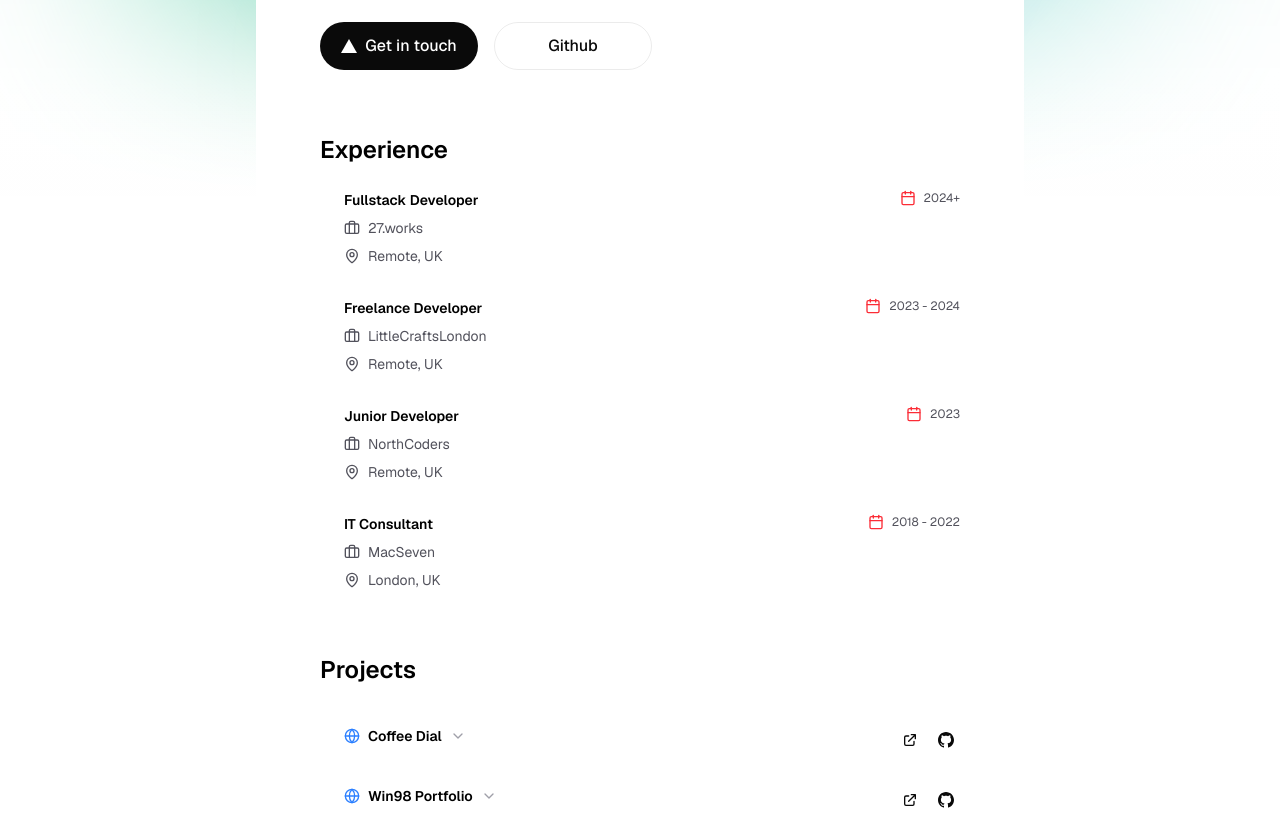
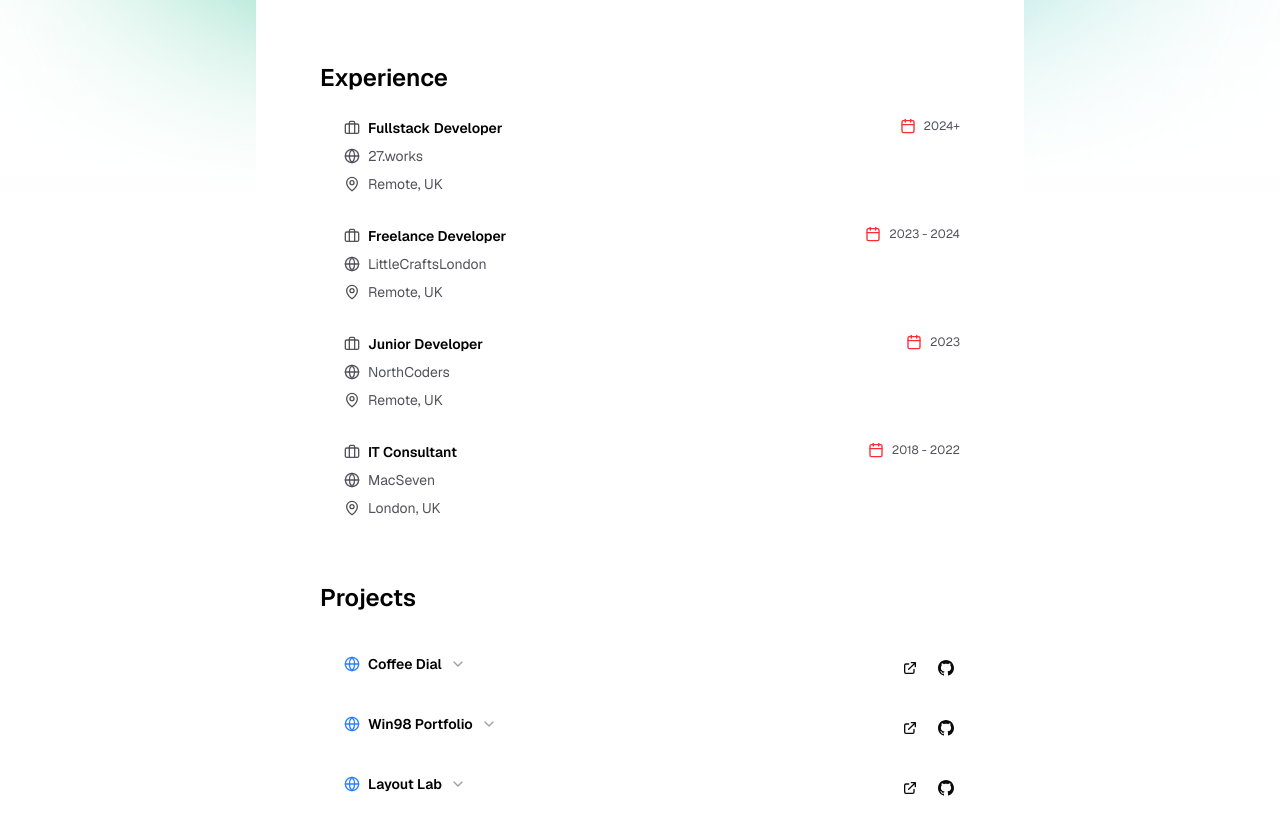
Before and after one commit to chriscodingxyz/next16, a Next.js app: page / in a window 1280 px wide. Shown: the part 604-1438 px from the top of the page. Built offline with nearby package versions, Linux system fonts and the light colour scheme.

Commit message:
style: cleanup

```diff
--- a/app/page.tsx
+++ b/app/page.tsx
@@ -34,7 +34,7 @@ import {
 export default function Home() {
   return (
     <div className='flex min-h-screen items-center justify-center font-sans'>
-      <main className=' flex h-full w-full max-w-3xl bg-white flex-col items-center py-32 space-y-16 px-4 md:px-16 sm:items-start mx-2 md:mx-0'>
+      <main className=' flex h-full w-full max-w-3xl bg-white flex-col items-center py-32 space-y-16 px-4 md:px-16 sm:items-start mx-2 my-2'>
         <div className='w-full space-y-8'>
           {/* Name & Bio */}
           <div className='flex flex-col gap-4'>
@@ -47,10 +47,9 @@ export default function Home() {
                 London, UK
               </p>
             </div>
-            <p className='text-lg leading-8 text-zinc-600 dark:text-zinc-400'>
-              I build exceptional digital experiences. Currently focused on
-              React, Next.js, and modern web technologies.
-            </p>
+            {/* <p className='text-lg leading-8 text-zinc-600 dark:text-zinc-400'>
+              I like React/Next.js and I'm always learning new things.
+            </p> */}
           </div>
 
           {/* Tech Stack */}
@@ -224,11 +223,14 @@ export default function Home() {
           <div className='w-full space-y-8 pl-6'>
             <div className='flex items-start justify-between gap-4'>
               <div className='space-y-2'>
+                <div className='flex items-center gap-2'>
+                  <Briefcase className='h-4 w-4 text-zinc-600 dark:text-zinc-400' />
                   <h3 className='text-sm font-semibold text-black dark:text-zinc-50'>
                     Fullstack Developer
                   </h3>
+                </div>
                 <div className='flex items-center gap-2 text-sm text-zinc-600 dark:text-zinc-400'>
-                  <Briefcase className='h-4 w-4' />
+                  <Globe className='h-4 w-4' />
                   <span>27.works</span>
                 </div>
                 <div className='flex items-center gap-2 text-sm text-zinc-600 dark:text-zinc-400'>
@@ -244,11 +246,14 @@ export default function Home() {
 
             <div className='flex items-start justify-between gap-4'>
               <div className='space-y-2'>
+                <div className='flex items-center gap-2'>
+                  <Briefcase className='h-4 w-4 text-zinc-600 dark:text-zinc-400' />
                   <h3 className='text-sm font-semibold text-black dark:text-zinc-50'>
                     Freelance Developer
                   </h3>
+                </div>
                 <div className='flex items-center gap-2 text-sm text-zinc-600 dark:text-zinc-400'>
-                  <Briefcase className='h-4 w-4' />
+                  <Globe className='h-4 w-4' />
                   <span>LittleCraftsLondon</span>
                 </div>
                 <div className='flex items-center gap-2 text-sm text-zinc-600 dark:text-zinc-400'>
@@ -264,11 +269,14 @@ export default function Home() {
 
             <div className='flex items-start justify-between gap-4'>
               <div className='space-y-2'>
+                <div className='flex items-center gap-2'>
+                  <Briefcase className='h-4 w-4 text-zinc-600 dark:text-zinc-400' />
                   <h3 className='text-sm font-semibold text-black dark:text-zinc-50'>
                     Junior Developer
                   </h3>
+                </div>
                 <div className='flex items-center gap-2 text-sm text-zinc-600 dark:text-zinc-400'>
-                  <Briefcase className='h-4 w-4' />
+                  <Globe className='h-4 w-4' />
                   <span>NorthCoders</span>
                 </div>
                 <div className='flex items-center gap-2 text-sm text-zinc-600 dark:text-zinc-400'>
@@ -284,11 +292,14 @@ export default function Home() {
 
             <div className='flex items-start justify-between gap-4'>
               <div className='space-y-2'>
+                <div className='flex items-center gap-2'>
+                  <Briefcase className='h-4 w-4 text-zinc-600 dark:text-zinc-400' />
                   <h3 className='text-sm font-semibold text-black dark:text-zinc-50'>
                     IT Consultant
                   </h3>
+                </div>
                 <div className='flex items-center gap-2 text-sm text-zinc-600 dark:text-zinc-400'>
-                  <Briefcase className='h-4 w-4' />
+                  <Globe className='h-4 w-4' />
                   <span>MacSeven</span>
                 </div>
                 <div className='flex items-center gap-2 text-sm text-zinc-600 dark:text-zinc-400'>
```
Lines whose indentation alone changed are shown as unchanged.
